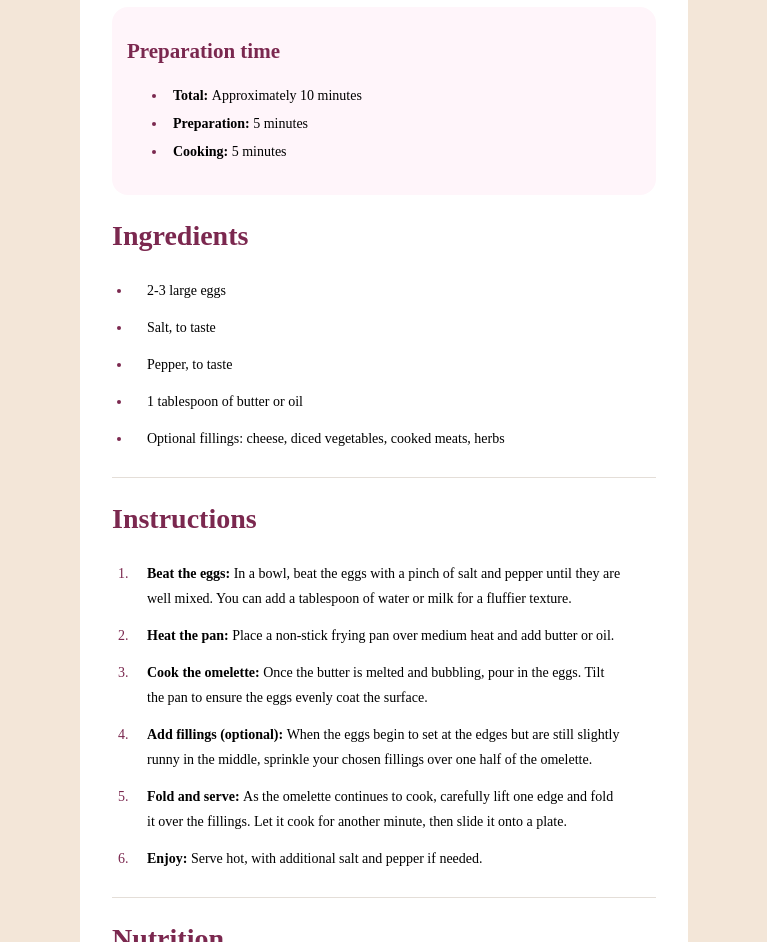
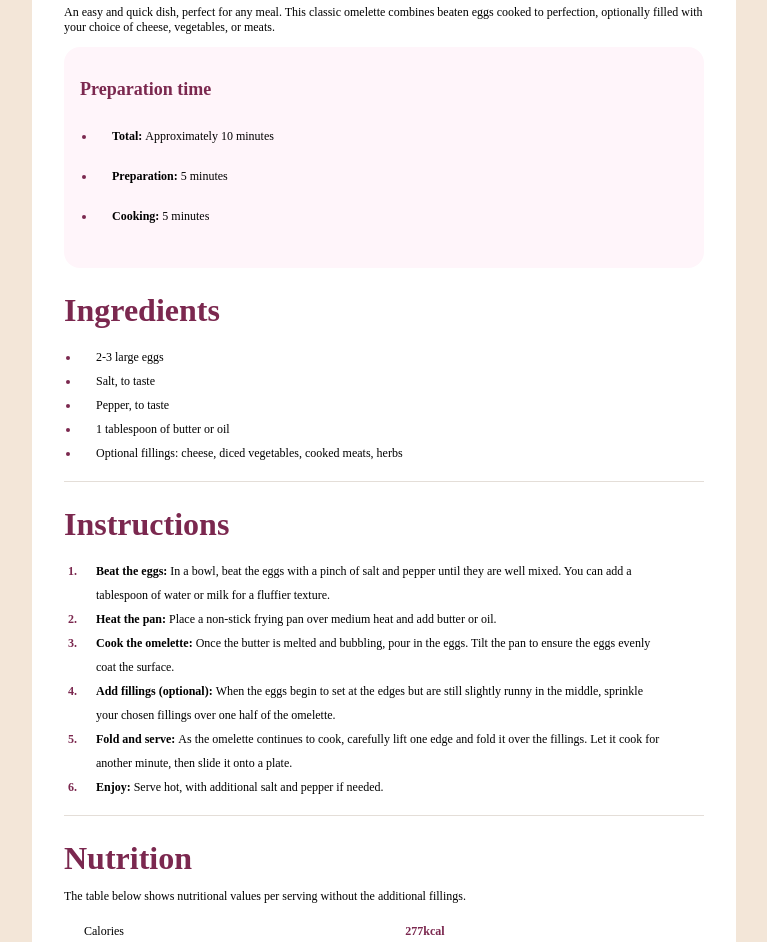
Before and after one commit to wqtony2004/recipe, a plain HTML site: page index.html in a window 1280 px wide. Shown: the part 534-1476 px from the top of the page, without its empty margins (256-1023 px from the left). Drawn offline with Linux system fonts and the light colour scheme; a web font is replaced by a local one.

Commit message:
Add files via upload

```diff
--- a/index.css
+++ b/index.css
@@ -4,30 +4,32 @@ body {
   font-family: 'Young Serif', serif;
   background:hsl(30, 54%, 90%);
   /* color: var(--text-color); */
+}
+@media (max-width: 431px){
+  body{
+    background: hsl(0, 0%, 100%);
+  }
+}
+
+.containerBody {
   justify-content: center;
   align-items: center;
   display:flex;
   flex-direction: column;
 }
-@media (max-width: 500px){
-  body{
-    background: hsl(0, 0%, 100%);
-  }
-}
 
-.container {
+.containerMain {
   background:hsl(0, 0%, 100%);
-  width:34rem;
+  width:50%;
   border-radius: 2rem;
   padding: 2rem;
   margin: 8rem;
-  font-size: 14px;
-  overflow: visible;
+  font-size: 0.75rem;
 }
-@media (max-width: 500px){
-  .container {
+@media (max-width: 431px){
+  .containerMain {
     width:auto;
-    border-radius: 0.0001rem;
+    border-radius: 0;
     padding: 1rem;
     margin: 1rem;
   }
@@ -39,61 +41,61 @@ body {
   height: auto;
   border-radius: 0.5rem;
 }
-@media (max-width: 500px){
+@media (max-width: 431px){
   .centered-image{
-    width: calc(100% + 64px);
-    margin: -32px -32px 32px -32px;
-    border-radius: 0.001rem;
+    width: calc(100% + 4rem);
+    margin: -2rem -2rem 2rem -2rem;
+    border-radius: 0;
     display: block;
     max-width: none;
   }
 }
 
-.summary {
 .summary-title {
-    font-size: 36px;
-    margin: 20px 0px;
-    p {
-      padding: 6px 0px;
-      font-size: 14px;
+  font-size: 2.25rem;
+  margin: 1.25rem 0;
 }
+.summary-title p {
+  padding: 0.5rem 0;
+  font-size: 1rem;
 }
 
 .summary-time{
   background:hsl(330, 100%, 98%);
-    padding: 15px;
+  padding: 1rem;
   border-radius: 1rem;
-    h2{
+}
+.summary-time h2{
+  margin: 1rem 0 0 0;
   color: hsl(332, 51%, 32%);
   }
-    li{
-      padding:6px;
+.summary-time li{
+  padding:0.5rem 1rem;
+  }
+
+
+ul, ol{
+  margin: 0;
+  padding:1rem 1.5rem 1rem 1rem;
+  line-height: 1.5rem;
+}
+li {
+  padding:0 1rem;
 }
 li::marker{
-      color:hsl(332, 51%, 32%)};
+  font-weight:bold;
+  color:hsl(332, 51%, 32%);
 }
 
+.Ingredients h2, .Instructions h2, .Nutrition h2{
+  margin: 1.5rem 0 0 0;
+  font-size: 2rem;
+  color: hsl(332, 51%, 32%);
 }
 
 .Ingredients, .Instructions, .Nutrition{
-  h2{
-    margin: 25px 0px 0px 0px;
-    font-size: 28px;
-    color: hsl(332, 51%, 32%);
-  }
-  ul, ol{
-    padding:20px;
-    margin: 0px;
-    ol, li{
-      padding:6px 15px;
-      line-height: 25px;
-    }
-    ol, li::marker{
-      color:hsl(332, 51%, 32%)};
-  }
   border-bottom: 1px solid hsl(30, 18%, 87%);
 }
-
 
 .table {
   width: 100%;
@@ -103,7 +105,7 @@ body {
   }
   th, td {
     border-bottom: 1px solid hsl(30, 18%, 87%); /* Adds horizontal lines */
-    padding: 8px 20px;
+    padding: 0.5rem 1.25rem;
     text-align: left;
   }
 }
--- a/index.html
+++ b/index.html
@@ -20,7 +20,8 @@
 </head>
 <body>
 
-  <section class="container">
+  <section class="containerBody">
+    <section class="containerMain">
       <img class="centered-image" src="assets\images\image-omelette.jpeg" alt="Omelette">
 
       <div class="summary">
@@ -94,5 +95,6 @@
       Challenge by <a href="https://www.frontendmentor.io?ref=challenge" target="_blank">Frontend Mentor</a>.
       Coded by <a href="#">TONY WANG</a>.
     </section>
+  </section>
 </body>
 </html>
```
Lines whose indentation alone changed are shown as unchanged.
